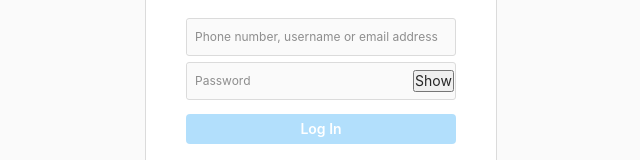
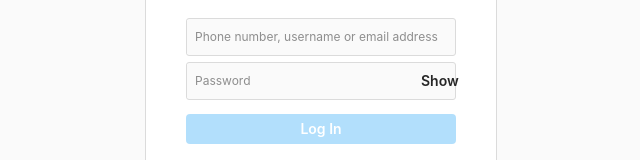
Before and after one commit to usmansbk/instagram, a React (Create React App) app: page / in a window 1280 px wide. Shown: the part 225-385 px from the top of the page, without its empty margins (319-959 px from the left). Built offline with nearby package versions, Linux system fonts and the light colour scheme.

Commit message:
Style visibilty button

```diff
--- a/src/components/login/Login.js
+++ b/src/components/login/Login.js
@@ -31,8 +31,10 @@ const Login = () => {
                     onChange={(e) => setPassword(e.target.value)}
                     type="password"
                     right={
-                      <div>
-                        <button>Show</button>
+                      <div className={classes.passwordVisibility}>
+                        <button className={classes.visibilityButton}>
+                          Show
+                        </button>
                       </div>
                     }
                   />
--- a/src/components/login/Login.module.css
+++ b/src/components/login/Login.module.css
@@ -102,3 +102,20 @@
   color: #0095f6;
   font-weight: 600;
 }
+
+.passwordVisibility {
+  margin-left: 8px;
+  display: flex;
+  flex: 0 0 auto;
+}
+
+.visibilityButton {
+  color: #262626;
+  border: none;
+  background-color: transparent;
+  font-weight: 600;
+  user-select: none;
+  box-sizing: border-box;
+  cursor: pointer;
+  text-align: center;
+}
```
